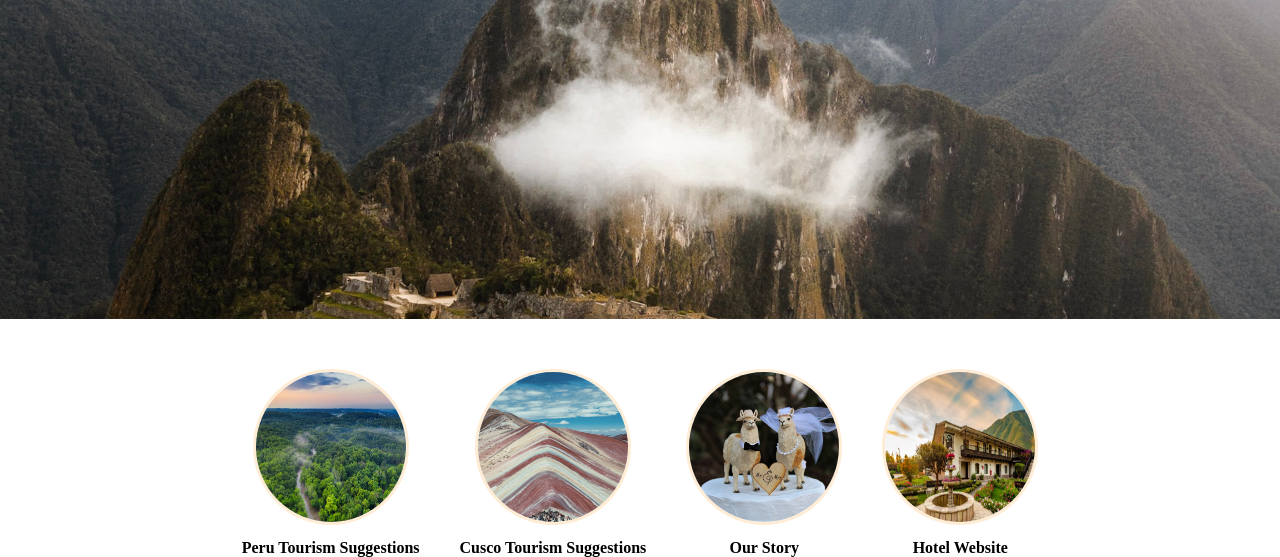
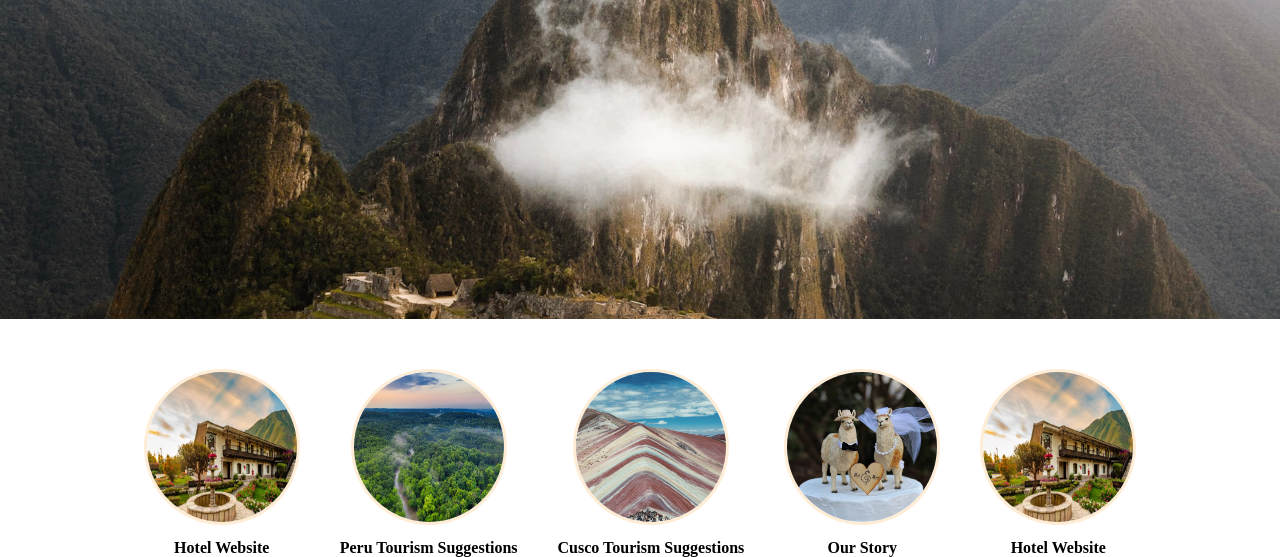
Before and after one commit to atcook65/Wedding_Website, a plain HTML site: page index.html in a window 1280 px wide. Shown: the part 481-1038 px from the top of the page. Drawn offline with Linux system fonts and the light colour scheme.

Commit message:
Update index.html
order

```diff
--- a/index.html
+++ b/index.html
@@ -13,26 +13,32 @@
             <p> Cusco Peru <br> April 20, 2025 <br> Manco II 123, Yucay </p>
         </div>
     </div>
-    <div class="image-links">
-        <div class="image-link">
+     <div class="image-links">
+     <div class="image-link">
+            <a href="https://www.sonestapiyucay.com">
+                <img src="fachada4_cd62cb9dcd.jpg" alt="Link 2">
+            </a>
+            <p>Hotel Website</p>
+        </div>
+    <div class="image-link">
             <a href="page1.html">
                 <img src="pexels-photo-2739664.jpg" alt="Link 1">
             </a>
             <p> Peru Tourism Suggestions </p>
         </div>
-        <div class="image-link">
+    <div class="image-link">
             <a href="page2.html">
                 <img src="pexels-photo-14631644.jpg" alt="Link 2">
             </a>
             <p> Cusco Tourism Suggestions </p>
         </div>
-        <div class="image-link">
+    <div class="image-link">
             <a href="About_Us.html">
                 <img src="il_1140xN.1434595632_e1d2.jpg" alt="Link 2">
             </a>
             <p>Our Story</p>
         </div>
-         <div class="image-link">
+    <div class="image-link">
             <a href="https://www.sonestapiyucay.com">
                 <img src="fachada4_cd62cb9dcd.jpg" alt="Link 2">
             </a>
```
